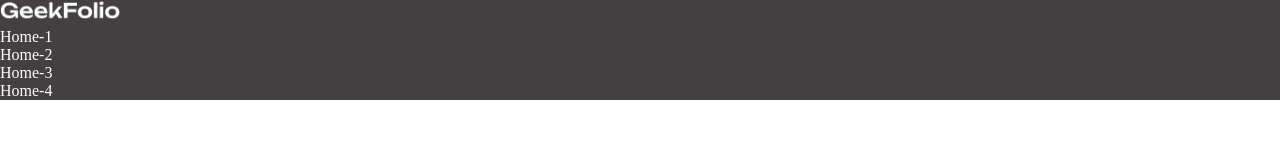
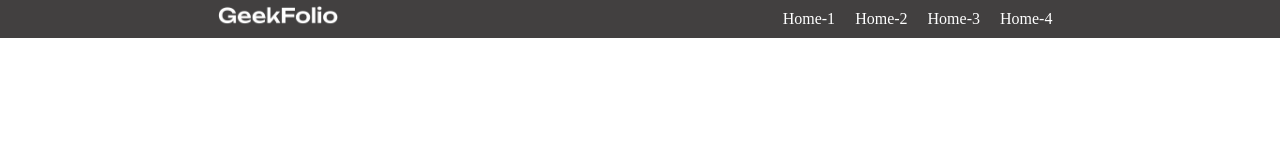
Before and after one commit to Skdrashed/Geekfolio, a plain HTML site: page index.html in a window 1280 px wide. Drawn offline with Linux system fonts and the light colour scheme.

Commit message:
added some style

```diff
--- a/index.html
+++ b/index.html
@@ -15,11 +15,11 @@
     </div>
 
 
-  <div class="menu">
-    <li>Home-1</li>
-    <li>Home-2</li>
-    <li>Home-3</li>
-    <li>Home-4</li>
+  <div class="manu">
+    <li class="item" >Home-1</li>
+    <li class="item">Home-2</li>
+    <li class="item">Home-3</li>
+    <li class="item">Home-4</li>
   </div>
   </div>
 </nav>
--- a/style.css
+++ b/style.css
@@ -2,10 +2,24 @@
     margin: 0px;
     padding: 0%;
 }
+.item{
+    margin: right 10px;
+padding: 10px;
+
+}
+
+
 .manu-container{
     background-color: rgb(66, 64, 64);
     color: white;
     list-style:none;
+    display: flex;
+    align-items: center;
+    justify-content: space-around;
+}
+.manu{
+    display: flex;
+
 }
 .logo-photo{
     width:120px ;
```
